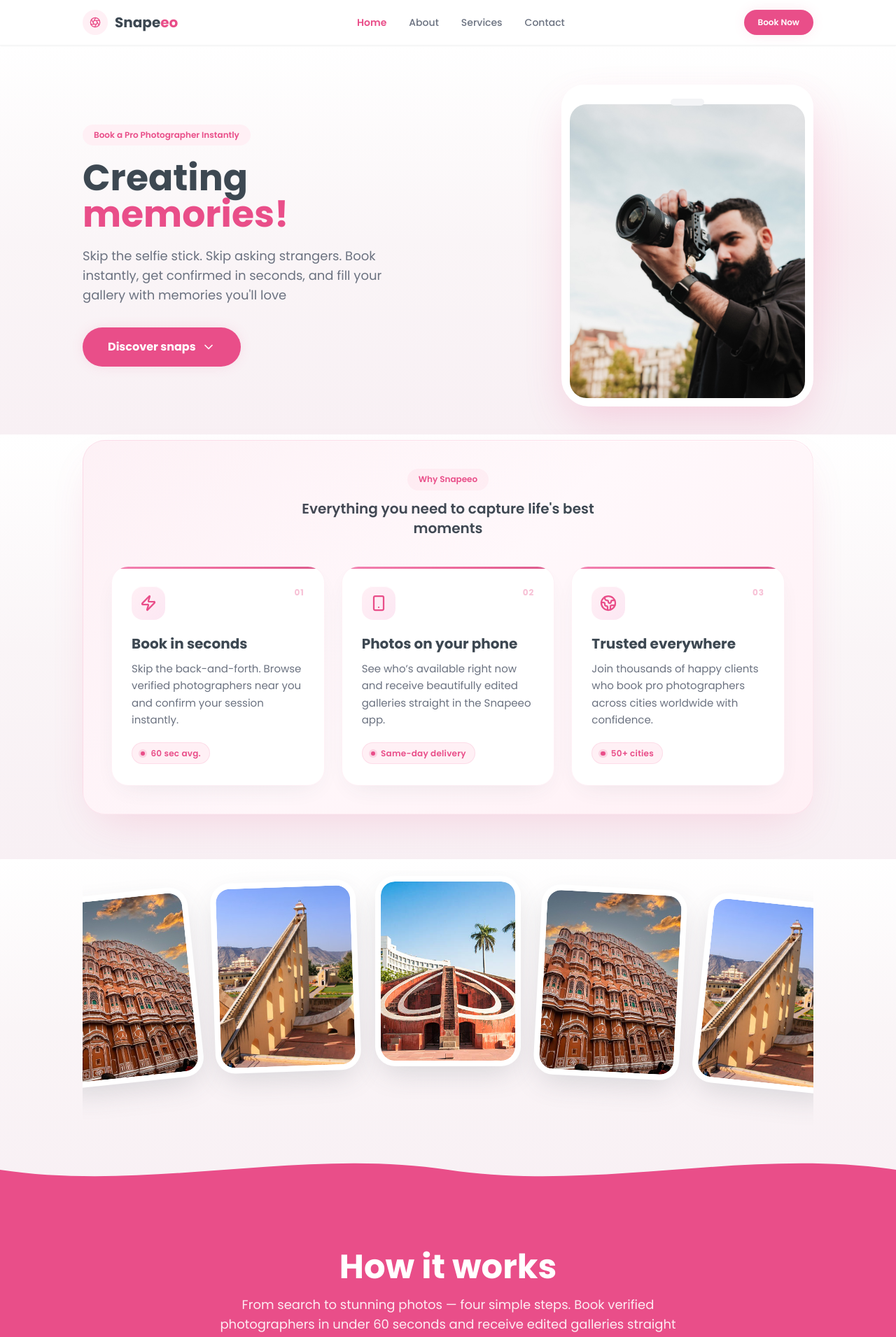
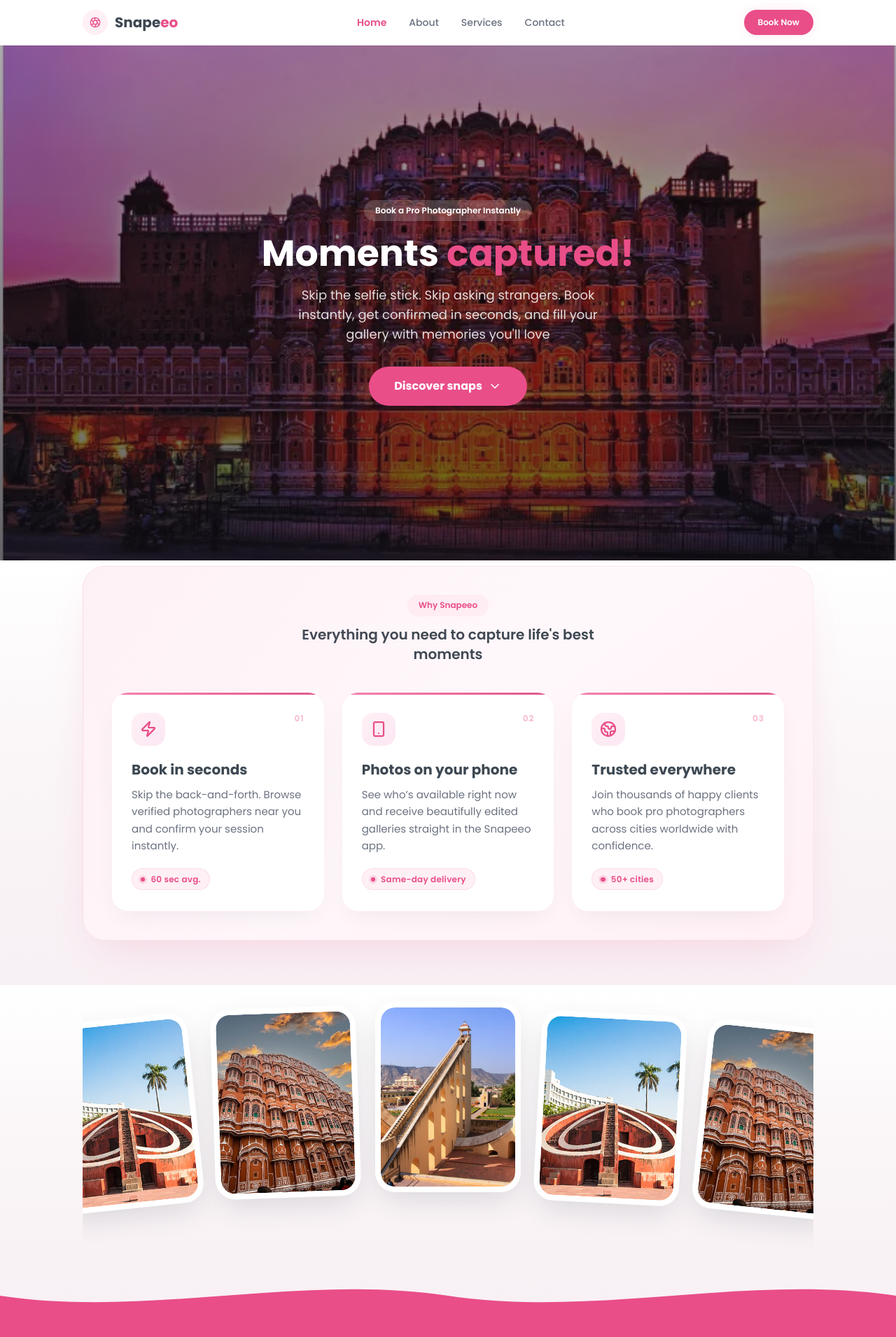
Before and after one commit to adminsnapeeo/snapeeo-marketing, a React (Vite) app: page / in a window 1280 px wide. Shown: the top 1911 px of the page at 70% size. Built offline with nearby package versions, Linux system fonts and the light colour scheme.

Commit message:
Photo gallery slider fixed and home page cover updated

```diff
--- a/src/components/home/GalleryStrip.tsx
+++ b/src/components/home/GalleryStrip.tsx
@@ -1,26 +1,27 @@
+import { useCallback, useEffect, useRef, useState } from 'react';
 import { useApp } from '../../context/AppContext';
 import { galleryItems } from '../../data/content';
 import { WaveDivider } from '../ui/WaveDivider';
 
+const AUTO_INTERVAL_MS = 3000;
+const VISIBLE_COUNT = 5;
 const tilts = ['-rotate-6', '-rotate-2', 'rotate-0', 'rotate-3', 'rotate-6'];
 const offsets = ['translate-y-4', 'translate-y-0', '-translate-y-2', 'translate-y-2', 'translate-y-6'];
 
-export function GalleryStrip() {
-  const { openLightbox } = useApp();
-  const strip = galleryItems.slice(0, 5);
+type PolaroidProps = {
+  item: (typeof galleryItems)[number];
+  layoutIndex: number;
+  globalIndex: number;
+  onOpen: (index: number) => void;
+  snap?: boolean;
+};
 
-  return (
-    <section id="gallery-strip" className="section-light relative pb-0 pt-4">
-      <div className="mx-auto max-w-content px-4 md:px-8 lg:px-12">
-        <div className="flex items-end justify-center gap-3 overflow-x-hidden pb-16 pt-4 md:gap-5 md:pb-24 lg:gap-6">
-          {strip.map((item, index) => {
-            const globalIndex = galleryItems.findIndex((g) => g.id === item.id);
+function PolaroidButton({ item, layoutIndex, globalIndex, onOpen, snap }: PolaroidProps) {
   return (
     <button
-                key={item.id}
       type="button"
-                onClick={() => openLightbox(globalIndex)}
-                className={`polaroid w-36 shrink-0 transition-transform duration-500 hover:scale-105 hover:z-10 md:w-44 lg:w-52 ${tilts[index]} ${offsets[index]}`}
+      onClick={() => onOpen(globalIndex)}
+      className={`polaroid w-36 shrink-0 transition-transform duration-500 hover:scale-105 hover:z-10 md:w-44 lg:w-52 ${tilts[layoutIndex]} ${offsets[layoutIndex]} ${snap ? 'snap-center' : ''}`}
     >
       <div className="aspect-[3/4] w-full overflow-hidden rounded-xl">
         <img
@@ -32,7 +33,113 @@ export function GalleryStrip() {
       </div>
     </button>
   );
-          })}
+}
+
+export function GalleryStrip() {
+  const { openLightbox } = useApp();
+  const scrollRef = useRef<HTMLDivElement>(null);
+  const [startIndex, setStartIndex] = useState(0);
+  const mobileIndexRef = useRef(0);
+  const userInteracting = useRef(false);
+  const resumeTimer = useRef<ReturnType<typeof setTimeout>>();
+
+  const scrollToMobileIndex = useCallback((index: number, behavior: ScrollBehavior = 'smooth') => {
+    const container = scrollRef.current;
+    if (!container) return;
+    const child = container.children[index] as HTMLElement | undefined;
+    if (!child) return;
+    const scrollLeft = child.offsetLeft - (container.clientWidth - child.offsetWidth) / 2;
+    container.scrollTo({ left: scrollLeft, behavior });
+  }, []);
+
+  useEffect(() => {
+    const prefersReducedMotion = window.matchMedia('(prefers-reduced-motion: reduce)').matches;
+    if (prefersReducedMotion) return;
+
+    const timer = setInterval(() => {
+      if (userInteracting.current) return;
+
+      setStartIndex((prev) => (prev + 1) % galleryItems.length);
+      const next = (mobileIndexRef.current + 1) % galleryItems.length;
+      mobileIndexRef.current = next;
+      scrollToMobileIndex(next);
+    }, AUTO_INTERVAL_MS);
+
+    return () => clearInterval(timer);
+  }, [scrollToMobileIndex]);
+
+  const pauseAutoPlay = () => {
+    userInteracting.current = true;
+    clearTimeout(resumeTimer.current);
+    resumeTimer.current = setTimeout(() => {
+      userInteracting.current = false;
+    }, AUTO_INTERVAL_MS * 2);
+  };
+
+  const handleMobileScroll = () => {
+    pauseAutoPlay();
+
+    const container = scrollRef.current;
+    if (!container) return;
+
+    const center = container.scrollLeft + container.clientWidth / 2;
+    let closest = 0;
+    let minDistance = Infinity;
+
+    Array.from(container.children).forEach((child, index) => {
+      const element = child as HTMLElement;
+      const childCenter = element.offsetLeft + element.offsetWidth / 2;
+      const distance = Math.abs(center - childCenter);
+      if (distance < minDistance) {
+        minDistance = distance;
+        closest = index;
+      }
+    });
+
+    mobileIndexRef.current = closest;
+  };
+
+  const desktopItems = Array.from({ length: VISIBLE_COUNT }, (_, i) => {
+    const globalIndex = (startIndex + i) % galleryItems.length;
+    return {
+      item: galleryItems[globalIndex],
+      layoutIndex: i,
+      globalIndex,
+    };
+  });
+
+  return (
+    <section id="gallery-strip" className="section-light relative pb-0 pt-4">
+      <div className="mx-auto max-w-content px-4 md:px-8 lg:px-12">
+        <div
+          ref={scrollRef}
+          onScroll={handleMobileScroll}
+          onTouchStart={pauseAutoPlay}
+          className="gallery-strip-scroll flex items-end justify-start gap-3 overflow-x-auto pb-16 pt-4 md:hidden md:gap-5 md:pb-24 lg:gap-6"
+          aria-label="Gallery carousel"
+        >
+          {galleryItems.map((item, index) => (
+            <PolaroidButton
+              key={item.id}
+              item={item}
+              layoutIndex={index % VISIBLE_COUNT}
+              globalIndex={index}
+              onOpen={openLightbox}
+              snap
+            />
+          ))}
+        </div>
+
+        <div className="hidden items-end justify-center gap-3 overflow-x-hidden pb-16 pt-4 md:flex md:gap-5 md:pb-24 lg:gap-6">
+          {desktopItems.map(({ item, layoutIndex, globalIndex }) => (
+            <PolaroidButton
+              key={`${startIndex}-${item.id}`}
+              item={item}
+              layoutIndex={layoutIndex}
+              globalIndex={globalIndex}
+              onOpen={openLightbox}
+            />
+          ))}
         </div>
       </div>
 
--- a/src/components/home/Hero.tsx
+++ b/src/components/home/Hero.tsx
@@ -1,53 +1,43 @@
 import { ChevronDown } from 'lucide-react';
 import { IMAGE_DIR } from '../../config/images';
-import { ResponsiveImage } from '../ui/ResponsiveImage';
 import { Button } from '../ui/Button';
 
-const heroPortraitImage = `${IMAGE_DIR}/photographer.jpg`;
+const heroCoverImage = `${IMAGE_DIR}/jaipur-hawa-mahal-cover.webp`;
 
 export function Hero() {
-
   const scrollToGallery = () => {
     document.getElementById('gallery-strip')?.scrollIntoView({ behavior: 'smooth' });
   };
 
   return (
-    <section className="hero-section section-light">
-      <div className="hero-content mx-auto max-w-content px-4 md:px-8 lg:px-12">
-        <div className="grid items-center gap-10 lg:grid-cols-2 lg:gap-16">
-          <div className="animate-slide-up text-center lg:text-left">
-            <span className="section-pill-light mb-5 inline-flex">Book a Pro Photographer Instantly</span>
-            <h1 className="color-heading text-4xl font-bold leading-[1.15] md:text-5xl lg:text-[3.25rem]">
-              Creating{' '}
-              <span className="text-highlight">memories!</span>
+    <section className="hero-section hero-cover">
+      <img
+        src={heroCoverImage}
+        alt=""
+        className="hero-cover-image"
+        loading="eager"
+        fetchPriority="high"
+      />
+      <div className="hero-cover-overlay" aria-hidden="true" />
+      <div className="hero-content mx-auto flex max-w-content items-center px-4 md:px-8 lg:px-12">
+        <div className="animate-slide-up mx-auto max-w-2xl text-center">
+          <span className="section-pill-on-pink mb-5 inline-flex">Book a Pro Photographer Instantly</span>
+          <h1 className="text-4xl font-bold leading-[1.15] text-white md:text-5xl lg:text-[3.25rem]">
+            Moments{' '}
+            <span className="text-highlight">captured!</span>
           </h1>
-            <p className="color-muted mx-auto mt-5 max-w-md text-base leading-relaxed md:text-lg lg:mx-0">
+          <p className="mx-auto mt-5 max-w-md text-base leading-relaxed text-white/85 md:text-lg">
             Skip the selfie stick. Skip asking strangers. Book instantly, get
             confirmed in seconds, and fill your gallery with memories you'll
             love
           </p>
-            <div className="mt-8 flex justify-center lg:justify-start">
+          <div className="mt-8 flex justify-center">
             <Button size="lg" onClick={scrollToGallery}>
               Discover snaps
               <ChevronDown className="h-5 w-5" />
             </Button>
           </div>
         </div>
-
-          <div className="animate-fade-in relative z-[1] flex justify-center lg:justify-end">
-            <div className="camera-frame w-full max-w-[320px] md:max-w-[360px]">
-              <div className="relative mt-4 aspect-[4/5] overflow-hidden rounded-[1.25rem] md:rounded-[1.5rem]">
-                <ResponsiveImage
-                  src={heroPortraitImage}
-                  alt="Professional photographer"
-                  variant="hero"
-                  fill
-                  loading="eager"
-                />
-              </div>
-            </div>
-          </div>
-        </div>
       </div>
     </section>
   );
--- a/src/index.css
+++ b/src/index.css
@@ -202,9 +202,42 @@
     pointer-events: none;
   }
 
+  .hero-section.hero-cover {
+    min-height: clamp(420px, 72vh, 680px);
+    padding-top: clamp(3rem, 10vw, 5rem);
+    padding-bottom: clamp(3rem, 10vw, 5rem);
+  }
+
+  .hero-section.hero-cover::before {
+    display: none;
+  }
+
+  .hero-cover-image {
+    position: absolute;
+    inset: 0;
+    z-index: 0;
+    width: 100%;
+    height: 100%;
+    object-fit: cover;
+    object-position: center;
+  }
+
+  .hero-cover-overlay {
+    position: absolute;
+    inset: 0;
+    z-index: 0;
+    background: linear-gradient(
+      to bottom,
+      rgba(20, 16, 24, 0.35) 0%,
+      rgba(20, 16, 24, 0.5) 45%,
+      rgba(20, 16, 24, 0.65) 100%
+    );
+  }
+
   .hero-content {
     position: relative;
     z-index: 1;
+    min-height: inherit;
   }
 
   .feature-strip {
@@ -449,6 +482,18 @@
     background: #f3f4f6;
   }
 
+  .gallery-strip-scroll {
+    scroll-snap-type: x mandatory;
+    scroll-behavior: smooth;
+    -ms-overflow-style: none;
+    scrollbar-width: none;
+    padding-inline: max(1rem, calc(50% - 4.5rem));
+  }
+
+  .gallery-strip-scroll::-webkit-scrollbar {
+    display: none;
+  }
+
   .polaroid {
     @apply overflow-hidden rounded-2xl bg-white p-2 transition-transform duration-500;
     box-shadow: 0 16px 40px -8px rgba(61, 72, 82, 0.18);
```
Also changed, not shown: public/images/jaipur-hawa-mahal-cover.webp (added). Lines whose indentation alone changed are shown as unchanged.
